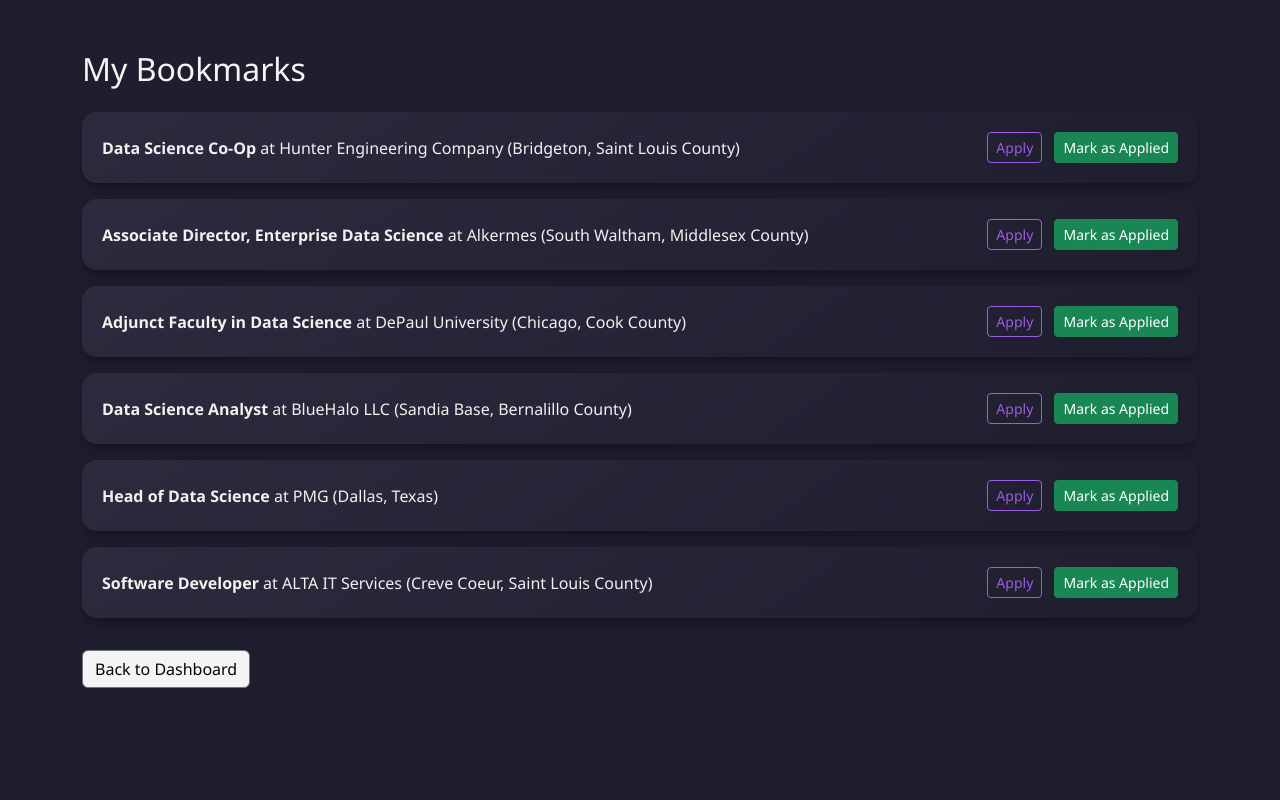
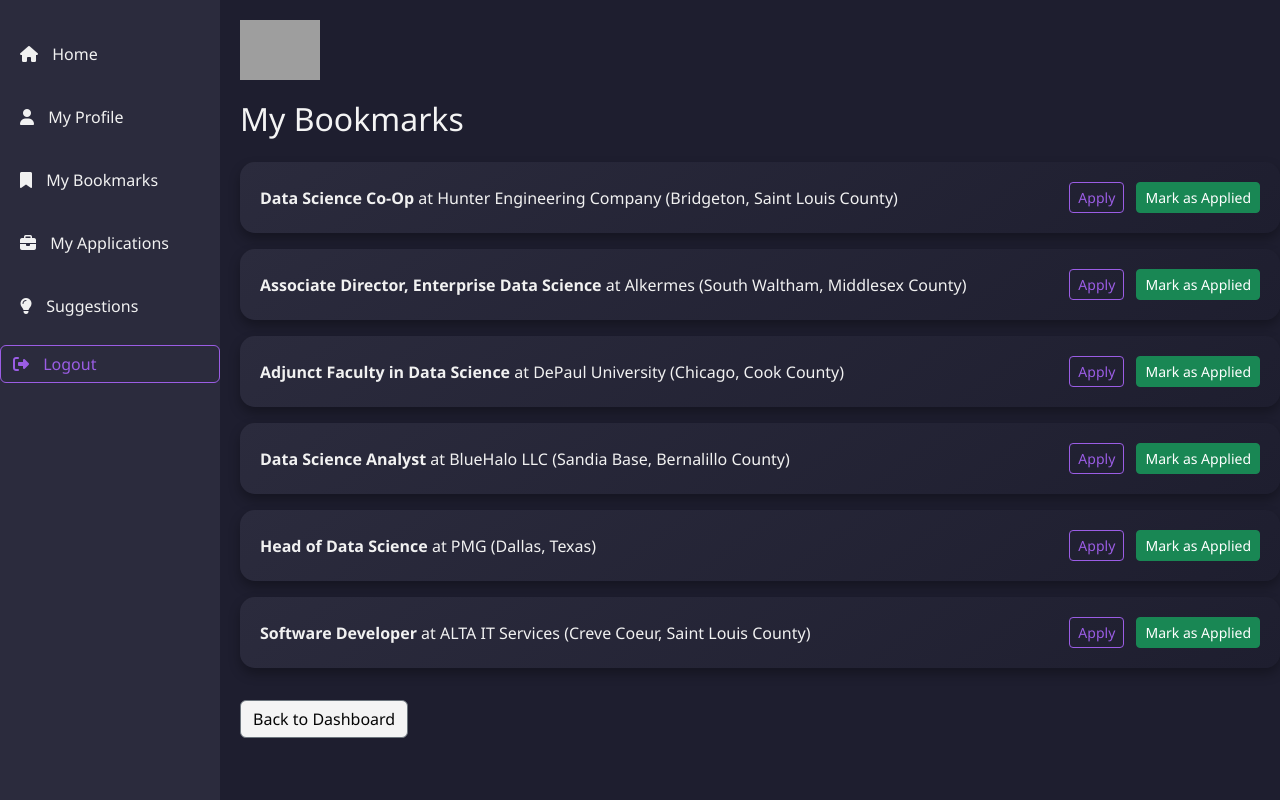
Before and after one commit to Nahian1504/CareerHive, a Django app: page /bookmarks/ in a window 1280 px wide. Run offline with Django 5.2, Linux system fonts and the light colour scheme; a user stored in the database is signed in; data comes from the database, SQL or seed files in the repository; grey boxes are pictures that could not be loaded.

Commit message:
Updated Myprofile feature

```diff
--- a/jobs/templates/base.html
+++ b/jobs/templates/base.html
@@ -1,3 +1,4 @@
+{% load static %}
 <!DOCTYPE html>
 <html lang="en">
 <head>
@@ -14,8 +15,137 @@
             font-family: 'Segoe UI', Tahoma, Geneva, Verdana, sans-serif;
         }
 
-        .container {
-            margin-top: 50px;
+        /* Sidebar */
+        .sidebar {
+            height: 100vh;
+            width: 220px;
+            position: fixed;
+            top: 0;
+            left: 0;
+            background-color: #2b2b3d;
+            padding-top: 30px;
+            display: flex;
+            flex-direction: column;
+            gap: 15px;
+            z-index: 1000;
+        }
+
+        .sidebar a {
+            color: #f1f1f1;
+            padding: 12px 20px;
+            text-decoration: none;
+            border-radius: 8px;
+            transition: 0.3s;
+            font-weight: 500;
+        }
+
+        .sidebar a:hover {
+            background-color: #9b5de5;
+            color: #fff;
+        }
+
+        /* Sidebar icons */
+        .sidebar i {
+            margin-right: 10px;
+        }
+
+        .sticky-topbar {
+            position: sticky;
+            top: 0;
+            z-index: 900;
+            background-color: #1e1e2f;
+            padding: 15px 20px;
+            border-bottom: 1px solid #555;
+        }
+
+
+        /* Main content */
+        .main-content {
+            margin-left: 240px;
+            margin-top: 0;
+            transition: margin-left 0.3s ease;
+        }
+
+        /* Top-left logo */
+        .logo-container {
+            display: flex;
+            align-items: center;
+            padding: 20px 0 20px 0;
+            gap: 15px
+        }
+        .logo-img {
+            margin-left: 240px;
+            height: 60px;
+            width: auto;
+        }
+
+        /* Center logo for login/signup */
+        .center-logo {
+            text-align: center;
+            margin: 50px 0 20px 0;
+        }
+        .center-logo-img {
+            height: 240px;
+            width: auto;
+        }
+
+        /* fixed filter bar, scroll only job listings */
+        .sticky-filters {
+            position: sticky;
+            top: 0;
+            background-color: #1e1e2f;
+            z-index: 800;
+            padding: 0 30px 0 0;
+        }
+
+        /* Scrollable job list area */
+        .job-listings-scroll {
+            max-height: calc(100vh - 230px);
+            overflow-y: auto;
+            padding-right: 10px;
+        }
+
+        .job-listings-scroll::-webkit-scrollbar {
+            width: 8px;
+        }
+        .job-listings-scroll::-webkit-scrollbar-thumb {
+            background-color: #555;
+            border-radius: 4px;
+        }
+        .job-listings-scroll::-webkit-scrollbar-thumb:hover {
+            background-color: #777;
+        }
+
+        .profile-container {
+            max-width: 600px;
+            margin: 2rem auto;
+            padding: 2rem;
+            background-color: #f9fafb;
+            border-radius: 12px;
+            box-shadow: 0 4px 12px rgba(0, 0, 0, 0.05);
+        }
+
+        .profile-card:hover {
+            transform: translateY(-5px);
+            box-shadow: 0 10px 20px rgba(0,0,0,0.4);
+        }
+
+        .profile-info p {
+            font-size: 1rem;
+            margin-bottom: 10px;
+            color: #f1f1f1;
+        }
+
+        .profile-info strong {
+            color: #f4f4f4;
+        }
+
+        .pagination-container {
+            position: sticky;
+            bottom: 0;
+            background-color: #1e1e2f;
+            padding: 0 0;
+            z-index: 900;
         }
 
         /* Job Cards */
@@ -38,26 +168,19 @@
             border: none;
             transition: 0.3s;
         }
-        .btn-primary:hover {
-            background-color: #f15bb5;
-        }
+        .btn-primary:hover { background-color: #f15bb5; }
         .btn-secondary {
             background-color: #f4f4f4;
             color: #050505;
             transition: 0.3s;
         }
-        .btn-secondary:hover {
-            background-color: #c2c2c2;
-        }
+        .btn-secondary:hover { background-color: #c2c2c2; }
         .btn-outline-primary {
             border-color: #9b5de5;
             color: #9b5de5;
             transition: 0.3s;
         }
-        .btn-outline-primary:hover {
-            background-color: #9b5de5;
-            color: #fff;
-        }
+        .btn-outline-primary:hover { background-color: #9b5de5; color: #fff; }
 
         /* Pagination */
         nav .page-item .page-link {
@@ -66,13 +189,8 @@
             border: none;
             transition: 0.3s;
         }
-        nav .page-item .page-link:hover {
-            background-color: #9b5de5;
-        }
-        nav .page-item.disabled .page-link {
-            background-color: #2b2b3d;
-            color: #777;
-        }
+        nav .page-item .page-link:hover { background-color: #9b5de5; }
+        nav .page-item.disabled .page-link { background-color: #2b2b3d; color: #777; }
 
         /* Inputs and selects */
         input, select {
@@ -81,54 +199,48 @@
             background-color: #2b2b3d;
             color: #f1f1f1;
         }
-        input::placeholder {
-            color: #aaa;
-        }
-        select {
-            color: #f1f1f1;
-        }
+        input::placeholder { color: #aaa; }
+        select { color: #f1f1f1; }
 
         /* Headings */
-        h2, h3, h4 {
-            color: #f4f4f4;
-        }
-
-        /* Upload card */
-        .upload-card {
-            padding: 20px;
-            margin-bottom: 25px;
-            background-color: #2b2b3d;
-            border-radius: 12px;
-            box-shadow: 0 6px 12px rgba(0,0,0,0.3);
-            transition: transform 0.2s, box-shadow 0.2s;
-        }
-        .upload-card:hover {
-            transform: translateY(-3px);
-            box-shadow: 0 10px 20px rgba(0,0,0,0.4);
-        }
-
-        /* Badges for skills */
-        .badge-skill {
-            background-color: #9b5de5;
-            color: #fff;
-            margin-right: 5px;
-            margin-top: 3px;
-            font-size: 0.85em;
-        }
-
-
-
-        /* Links */
-        a {
-            text-decoration: none;
-        }
-        a:hover {
-            text-decoration: none;
-        }
+        h2, h3, h4 { color: #f4f4f4; }
     </style>
 </head>
 <body>
-    <div class="container">
+
+    {% comment %} Logo placement {% endcomment %}
+    {% if request.resolver_match.url_name == 'login' or request.resolver_match.url_name == 'signup' %}
+        <div class="center-logo">
+            <img src="{% static 'images/logo.png' %}" alt="CareerHive Logo" class="center-logo-img">
+        </div>
+    {% else %}
+        <div class="sidebar">
+            <a href="{% url 'jobs:home' %}"><i class="fa-solid fa-home"></i> Home</a>
+            <a href="{% url 'jobs:profile' %}"><i class="fa-solid fa-user"></i> My Profile</a>
+            <a href="{% url 'jobs:my_bookmarks' %}"><i class="fa-solid fa-bookmark"></i> My Bookmarks</a>
+            <a href="{% url 'jobs:my_applications' %}"><i class="fa-solid fa-briefcase"></i> My Applications</a>
+            <a href="{% url 'jobs:ai_suggestions' %}"><i class="fa-solid fa-lightbulb"></i> Suggestions</a>
+            <form method="post" action="{% url 'logout' %}">
+                {% csrf_token %}
+                <button type="submit" class="btn btn-outline-primary w-100 text-start"><i class="fa-solid fa-right-from-bracket"></i> Logout</button>
+            </form>
+        </div>
+    {% endif %}
+
+    {% comment %} Logo placement conditional {% endcomment %}
+    {% if request.resolver_match.url_name == 'login' or request.resolver_match.url_name == 'signup' %}
+
+    {% else %}
+        <!-- Top-left logo for dashboard/other pages -->
+        <div class="logo-container logo-with-text">
+            <a href="{% url 'jobs:home' %}">
+                <img src="{% static 'images/logo.png' %}" alt="CareerHive Logo" class="logo-img">
+            </a>
+            {% block logo_text %}{% endblock %}
+        </div>
+    {% endif %}
+
+    <div class="{% if not request.resolver_match.url_name == 'login' and not request.resolver_match.url_name == 'signup' %}main-content{% endif %}">
         {% block content %}
         {% endblock %}
     </div>
--- a/jobs/urls.py
+++ b/jobs/urls.py
@@ -7,6 +7,9 @@
     path("", views.home, name="home"),
     path("signup/", views.signup, name="signup"),
     path("upload_resume/", views.upload_resume, name="upload_resume"),
+    path("suggestions/", views.ai_job_suggestions, name="ai_suggestions"),
+    path('profile/', views.profile_view, name='profile'),
+
 
     # Bookmarks & applications
     path("bookmark/<int:job_id>/", views.bookmark_job, name="bookmark_job"),
--- a/jobs/views.py
+++ b/jobs/views.py
@@ -6,6 +6,7 @@
 from .scraper import get_jobs
 from .models import Job, Bookmark, Application, Resume
 from .utils import resume_parser
+from .ai_helper import suggest_jobs
 
 # Home view with resume skill-based job matching
 @login_required
@@ -162,3 +163,40 @@
         "file_type": file_type,
         "user_resumes": user_resumes,
     })
+
+
+# AI-based Job Suggestions view
+@login_required
+def ai_job_suggestions(request):
+    user_resumes = Resume.objects.filter(user=request.user)
+    all_skills = []
+
+    for resume in user_resumes:
+        if resume.extracted_skills:
+            all_skills += [s.strip() for s in resume.extracted_skills.split(",")]
+
+    if not all_skills:
+        return render(request, "jobs/suggestions.html", {
+            "ai_suggestions": [],
+            "resume_feedback": ["No skills found in your uploaded resumes. Please upload a resume first."],
+            "skills": [],
+        })
+
+    ai_suggestions = suggest_jobs(all_skills)
+
+    return render(request, "jobs/suggestions.html", {
+        "ai_suggestions": ai_suggestions,
+    })
+
+
+# Profile view
+@login_required
+def profile_view(request):
+    user = request.user
+
+    if request.method == "POST" and "resume" in request.FILES:
+        Resume.objects.create(user=user, file=request.FILES["resume"])
+
+    latest_resume = Resume.objects.filter(user=user).order_by("-uploaded_at").first()
+
+    return render(request, "jobs/profile.html", {"user": user, "resume": latest_resume})
```
